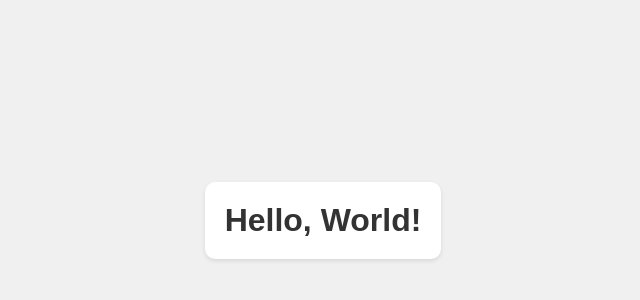
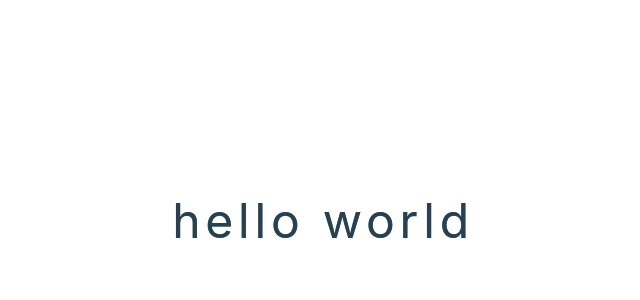
Before and after one commit to lordeedge42/lordeedge42, a plain HTML site: page index.html in a window 1280 px wide. Shown: the part 180-480 px from the top of the page, without its empty margins (317-957 px from the left). Drawn offline with Linux system fonts and the light colour scheme.

Commit message:
Commit 2

```diff
--- a/index.html
+++ b/index.html
@@ -3,27 +3,58 @@
 <head>
     <meta charset="UTF-8">
     <meta name="viewport" content="width=device-width, initial-scale=1.0">
-    <title>Hello World</title>
+    <title>Minimalist Hello World</title>
     <style>
+        * {
+            margin: 0;
+            padding: 0;
+            box-sizing: border-box;
+        }
+
         body {
-            font-family: Arial, sans-serif;
+            height: 100vh;
             display: flex;
             justify-content: center;
             align-items: center;
-            height: 100vh;
-            margin: 0;
-            background-color: #f0f0f0;
+            background-color: #ffffff;
+            font-family: -apple-system, BlinkMacSystemFont, "Segoe UI", Roboto, sans-serif;
         }
-        h1 {
-            color: #333;
-            padding: 20px;
-            border-radius: 10px;
-            background-color: white;
-            box-shadow: 0 2px 4px rgba(0,0,0,0.1);
+
+        .text {
+            font-size: 3rem;
+            letter-spacing: 0.3rem;
+            cursor: pointer;
+            transition: all 0.5s ease;
+            background: linear-gradient(
+                to right,
+                #2ecc71,
+                #3498db,
+                #e74c3c,
+                #f1c40f,
+                #9b59b6
+            );
+            -webkit-background-clip: text;
+            background-clip: text;
+            color: #2c3e50;
+            background-size: 500% auto;
+        }
+
+        .text:hover {
+            color: transparent;
+            animation: gradient 3s linear infinite;
+        }
+
+        @keyframes gradient {
+            0% {
+                background-position: 0% 50%;
+            }
+            100% {
+                background-position: 100% 50%;
+            }
         }
     </style>
 </head>
 <body>
-    <h1>Hello, World!</h1>
+    <div class="text">hello world</div>
 </body>
 </html>
```
